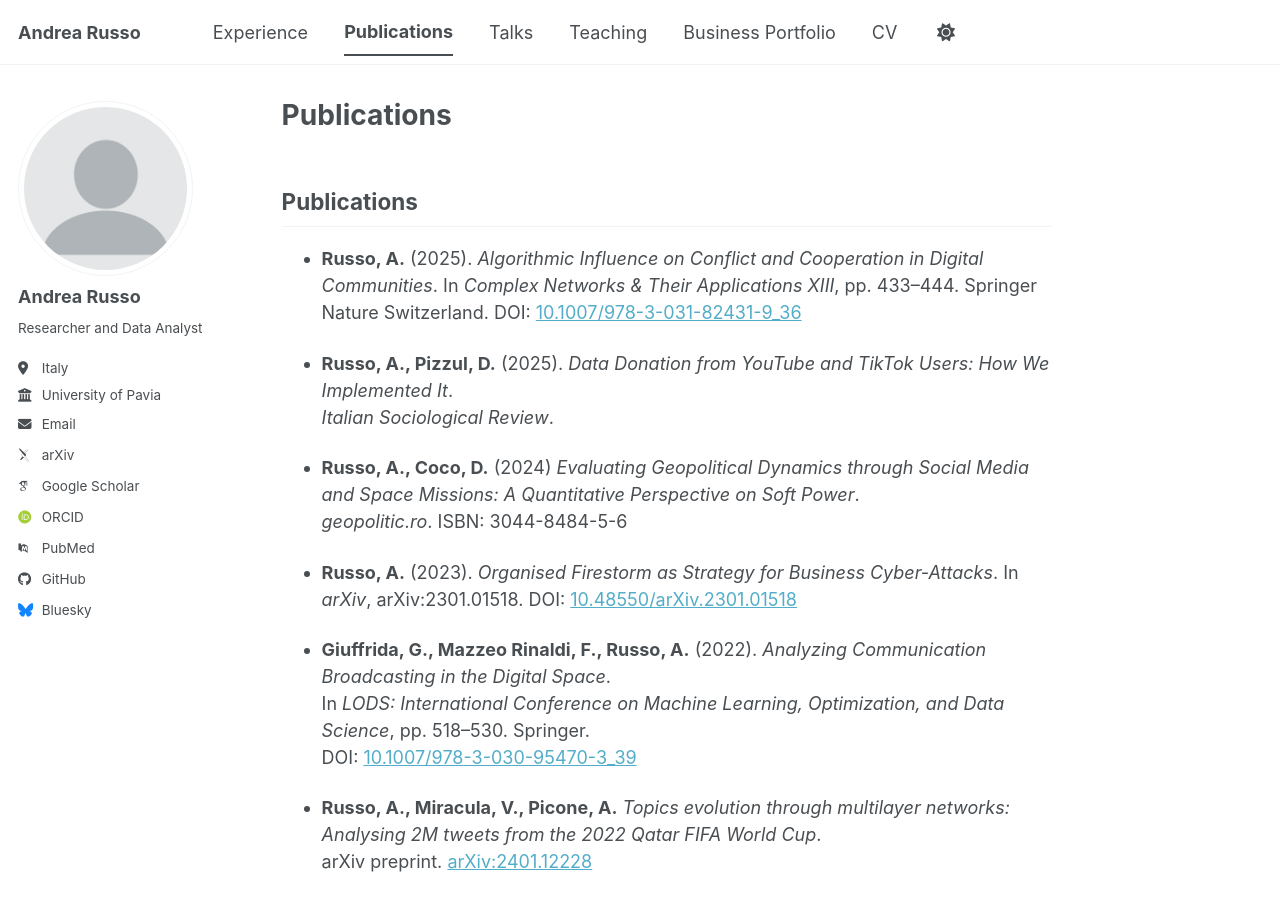
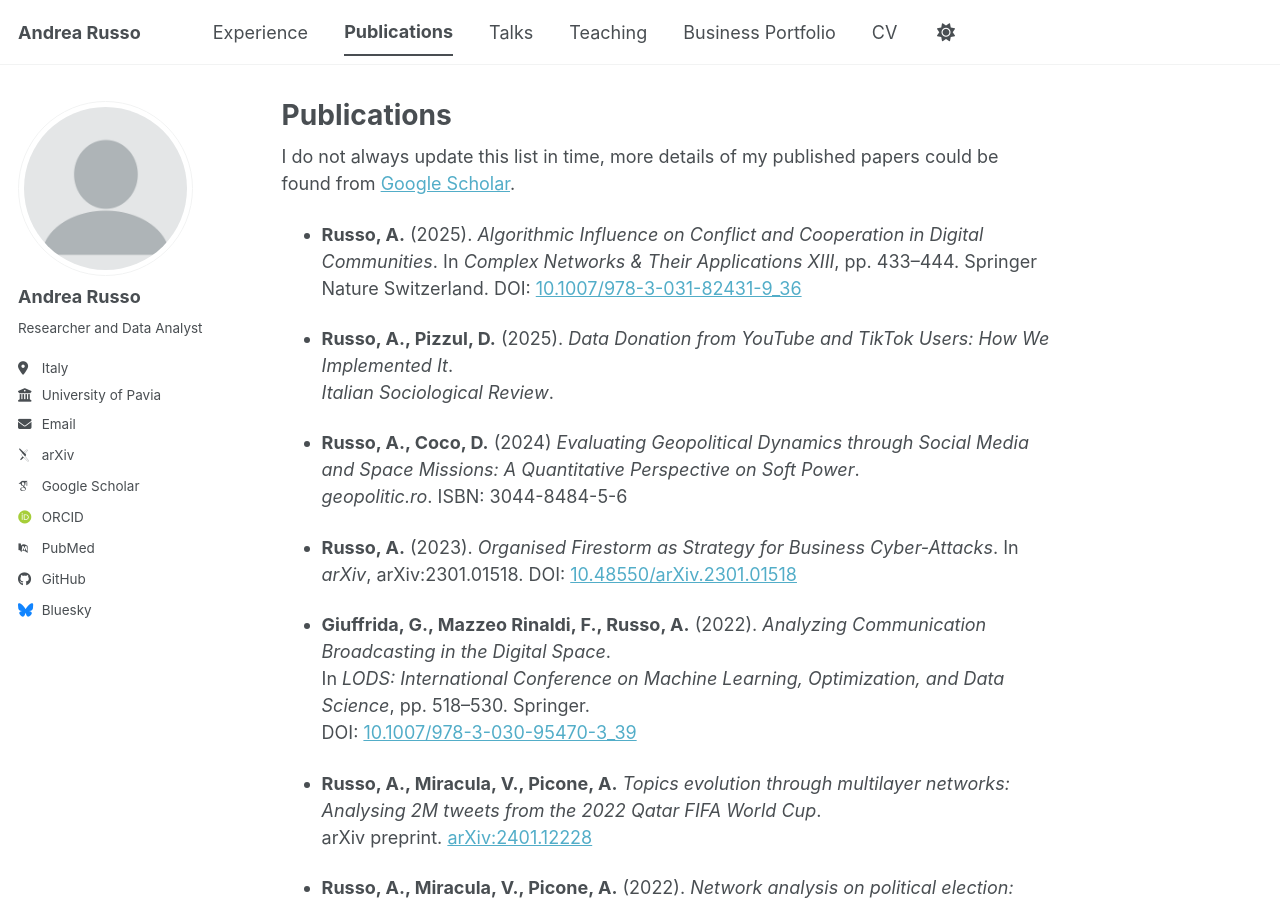
Before and after one commit to AndreaRussoPhD/AndreaRussoPhD.github.io, a Jekyll site: the page built from _pages/publications.md, in a window 1280 px wide and 900 px high. Built offline with Jekyll 4.4.1, drawn with Linux system fonts in a browser that asks for light colours; some web fonts are replaced; a script bundle is joined from its source files by our own code; library files that are not in the unit come from our copies.

Commit message:
Update publications.md

```diff
--- a/_pages/publications.md
+++ b/_pages/publications.md
@@ -5,7 +5,7 @@ permalink: /publications/
 author_profile: true
 ---
 
-## Publications
+I do not always update this list in time, more details of my published papers could be found from [Google Scholar](https://scholar.google.com/citations?user=uuWmYqwAAAAJ&hl=it).
 
 - **Russo, A.** (2025). *Algorithmic Influence on Conflict and Cooperation in Digital Communities*.
   In *Complex Networks & Their Applications XIII*, pp. 433–444. Springer Nature Switzerland.
```
